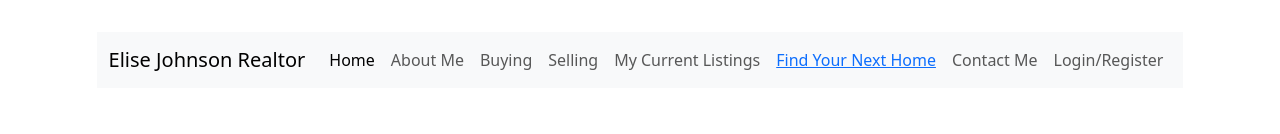
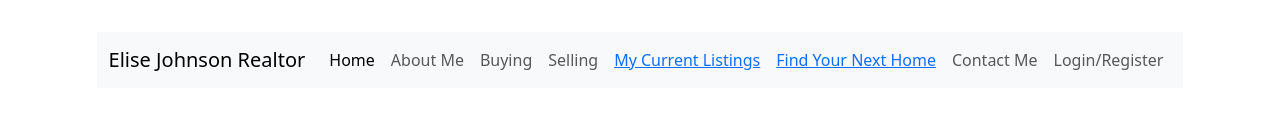
Before and after one commit to DevynJohnson/Real-Estate-Website, a React (Vite) app in the folder client/: page / in a window 1280 px wide. Shown: the top 134 px of the page. Built offline with nearby package versions, Linux system fonts and the light colour scheme.

Commit message:
Fix link

```diff
--- a/client/src/components/Nav.jsx
+++ b/client/src/components/Nav.jsx
@@ -25,8 +25,8 @@ const NavTabs = () => {
             <Nav.Link as={Link} to="/aboutMe" active={currentPage === "/aboutMe"}>About Me</Nav.Link>
             <Nav.Link as={Link} to="/buying" active={currentPage === "/buying"}>Buying</Nav.Link>
             <Nav.Link as={Link} to="/selling" active={currentPage === "/selling"}>Selling</Nav.Link>
-            <Nav.Link href="https://www.coldwellbankerhomes.com/mn/woodbury/agent/elise-johnson/aid_277035/listings/" target="_blank">
-              My Current Listings
+            <Nav.Link><a href="https://www.coldwellbankerhomes.com/mn/woodbury/agent/elise-johnson/aid_277035/listings"target="_blank">
+              My Current Listings</a>
             </Nav.Link>
             <Nav.Link><a href="https://www.coldwellbankerhomes.com/minnesota/"target="_blank">Find Your Next Home</a></Nav.Link>
             <Nav.Link href="https://www.coldwellbankerhomes.com/mn/woodbury/agent/elise-johnson/aid_277035/" target="_blank">
```
